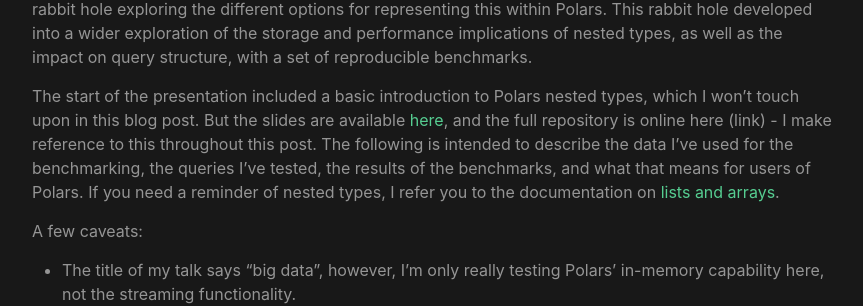
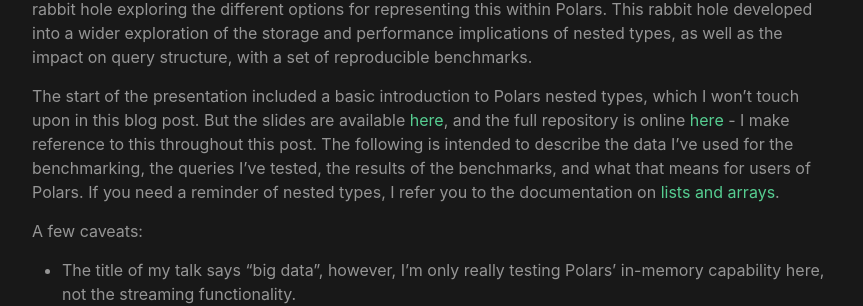
Before and after one commit to daniel-finnan/daniel-finnan.github.io, a Jekyll site: the page built from _posts/2026-05-17-to-nest-or-not-to-nest-nested-data-types-in-polars-with-big-data.md, in a window 1280 px wide and 900 px high, scrolled down 842 px. Shown: the part 150-456 px from the top of the window, without its empty margins (208-1071 px from the left). Built offline with Jekyll 4.4.1, drawn with Linux system fonts in a browser that asks for light colours; nearby versions of some CDN libraries.

```diff
--- a/_posts/2026-05-17-to-nest-or-not-to-nest-nested-data-types-in-polars-with-big-data.md
+++ b/_posts/2026-05-17-to-nest-or-not-to-nest-nested-data-types-in-polars-with-big-data.md
@@ -17,7 +17,7 @@ It was a pleasure to give a talk at this year's [PyData](https://2026.pycon.de/)
 
 My talk was inspired by a data pipeline I was working on last summer. I had collected snapshots of crypto order book data, as part of my research, and was importing data from centralised exchanges into Polars. Order book data is typically stored in JSON format, with a nested structure, and I went down a bit of rabbit hole exploring the different options for representing this within Polars. This rabbit hole developed into a wider exploration of the storage and performance implications of nested types, as well as the impact on query structure, with a set of reproducible benchmarks.
 
-The start of the presentation included a basic introduction to Polars nested types, which I won't touch upon in this blog post. But the slides are available [here](/assets/pdf/pydata_slides.pdf), and the full repository is online here (link) - I make reference to this throughout this post. The following is intended to describe the data I've used for the benchmarking, the queries I've tested, the results of the benchmarks, and what that means for users of Polars. If you need a reminder of nested types, I refer you to the documentation on [lists and arrays](https://docs.pola.rs/user-guide/expressions/lists-and-arrays/).
+The start of the presentation included a basic introduction to Polars nested types, which I won't touch upon in this blog post. But the slides are available [here](/assets/pdf/pydata_slides.pdf), and the full repository is online [here](https://github.com/daniel-finnan/polars-nested-types-pydata) - I make reference to this throughout this post. The following is intended to describe the data I've used for the benchmarking, the queries I've tested, the results of the benchmarks, and what that means for users of Polars. If you need a reminder of nested types, I refer you to the documentation on [lists and arrays](https://docs.pola.rs/user-guide/expressions/lists-and-arrays/).
 
 A few caveats:
 
```
